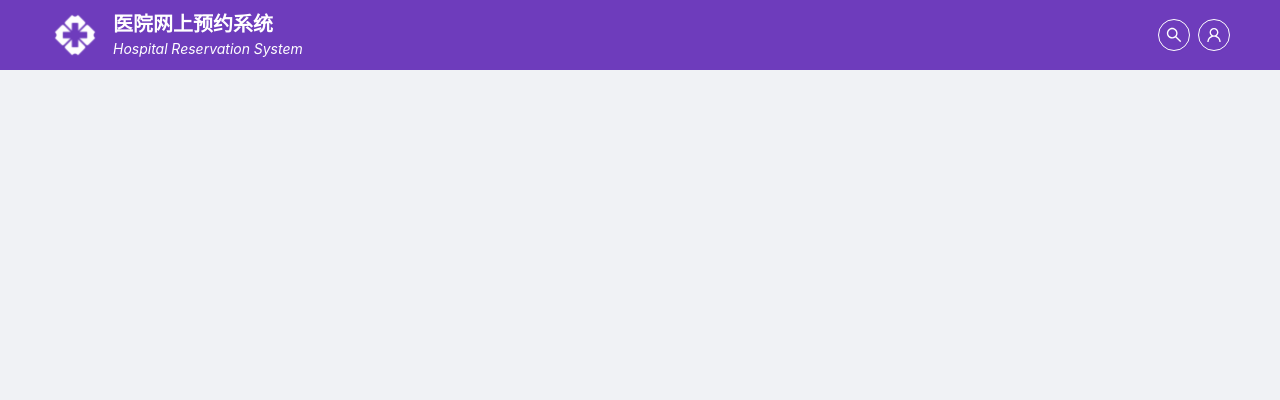
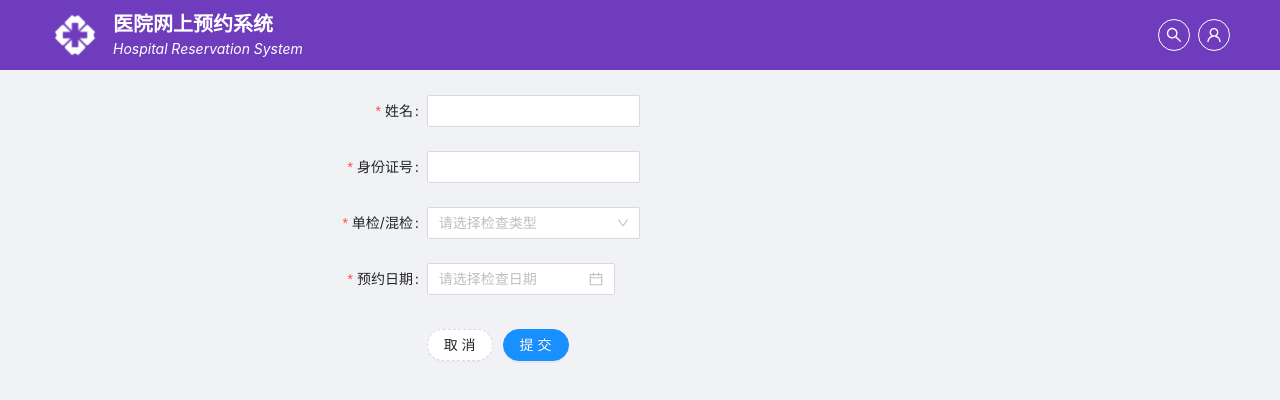
Before and after one commit to ZJU-SE-2022-G/hospital-web-app, a React (Vite) app: page /epidemic/nucleic in a window 1280 px wide. Shown: the top 400 px of the page. Built offline with nearby package versions, Linux system fonts and the light colour scheme.

Commit message:
feat: nucleic

```diff
--- /dev/null
+++ b/src/pages/epidemic/NucleicPage.tsx
@@ -0,0 +1,94 @@
+import { Button, DatePicker, Form, Input, Select } from 'antd';
+import React from 'react';
+
+const NucleicPage: React.FC = () => {
+  const [form] = Form.useForm();
+  const onFinish = async (values: any) => {
+    console.log('Received: ', values);
+  };
+  const { Option } = Select;
+  const formItemLayout = {
+    labelCol: { span: 8 },
+    wrapperCol: { span: 4 },
+  };
+  const formTailLayout = {
+    labelCol: { span: 4 },
+    wrapperCol: { span: 8, offset: 8 },
+  };
+  return (
+    <div style={{ marginTop: 25 }}>
+      <Form
+        form={form}
+        name="nucleic"
+        onFinish={onFinish}
+        {...formItemLayout}
+        scrollToFirstError
+      >
+        <Form.Item
+          name="name"
+          label="姓名"
+          rules={[
+            { required: true, message: '请输入真实姓名', whitespace: true },
+          ]}
+        >
+          <Input />
+        </Form.Item>
+        <Form.Item
+          name="idcard"
+          label="身份证号"
+          rules={[
+            { required: true, message: '请输入身份证号' },
+            () => ({
+              validator(_, value) {
+                if (!value || value.length == 18) {
+                  return Promise.resolve();
+                }
+                return Promise.reject(new Error('身份证号长度不符'));
+              },
+            }),
+          ]}
+        >
+          <Input />
+        </Form.Item>
+        <Form.Item
+          name="nucleicType"
+          label="单检/混检"
+          rules={[{ required: true, message: '请选择检查类型' }]}
+        >
+          <Select placeholder="请选择检查类型">
+            <Option value="单检">单检</Option>
+            <Option value="混检">混检</Option>
+          </Select>
+        </Form.Item>
+        <Form.Item
+          name="nucleicDate"
+          label="预约日期"
+          rules={[
+            {
+              type: 'object' as const,
+              required: true,
+              message: '请选择检查日期',
+            },
+          ]}
+        >
+          <DatePicker placeholder="请选择检查日期" />
+        </Form.Item>
+        <Form.Item {...formTailLayout}>
+          <Button type="dashed" htmlType="reset" shape="round">
+            取消
+          </Button>
+          <Button
+            type="primary"
+            htmlType="submit"
+            shape="round"
+            style={{ margin: 10 }}
+          >
+            提交
+          </Button>
+        </Form.Item>
+      </Form>
+    </div>
+  );
+};
+
+export default NucleicPage;
--- a/src/routes/index.tsx
+++ b/src/routes/index.tsx
@@ -11,6 +11,7 @@ import DoctorInfo from '../pages/doctors/DoctorInfo';
 import IllnessListPage from '../pages/illnesses/IllnessListPage';
 import IllnessInfo from '../pages/illnesses/IllnessInfo';
 import MapInfoPage from '../pages/epidemic/MapInfoPage';
+import NucleicPage from '../pages/epidemic/NucleicPage';
 
 const Routes: React.FC = () =>
   useRoutes([
@@ -51,7 +52,7 @@ const Routes: React.FC = () =>
           children: [
             { index: true },
             { path: 'map', element: <MapInfoPage /> },
-            { path: 'nucleic' },
+            { path: 'nucleic', element: <NucleicPage /> },
             { path: 'vaccine' },
           ],
         },
```
